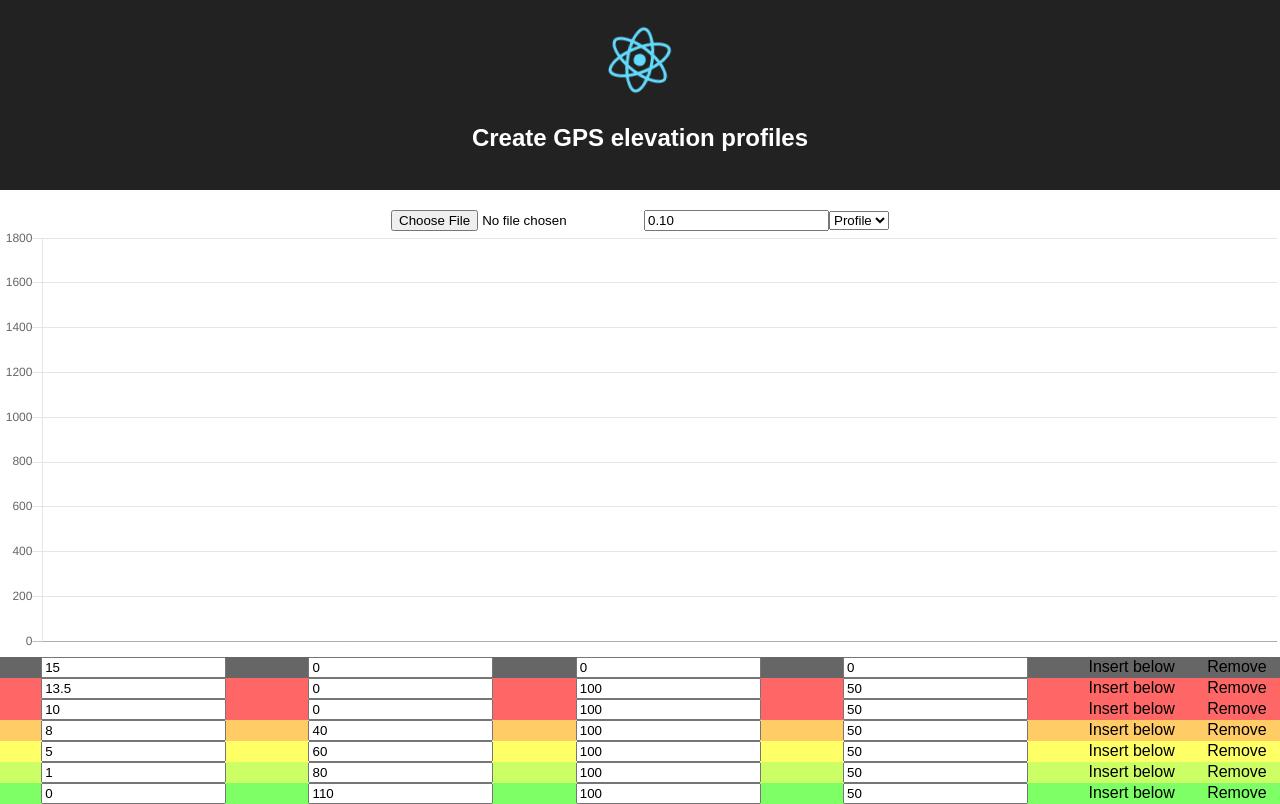
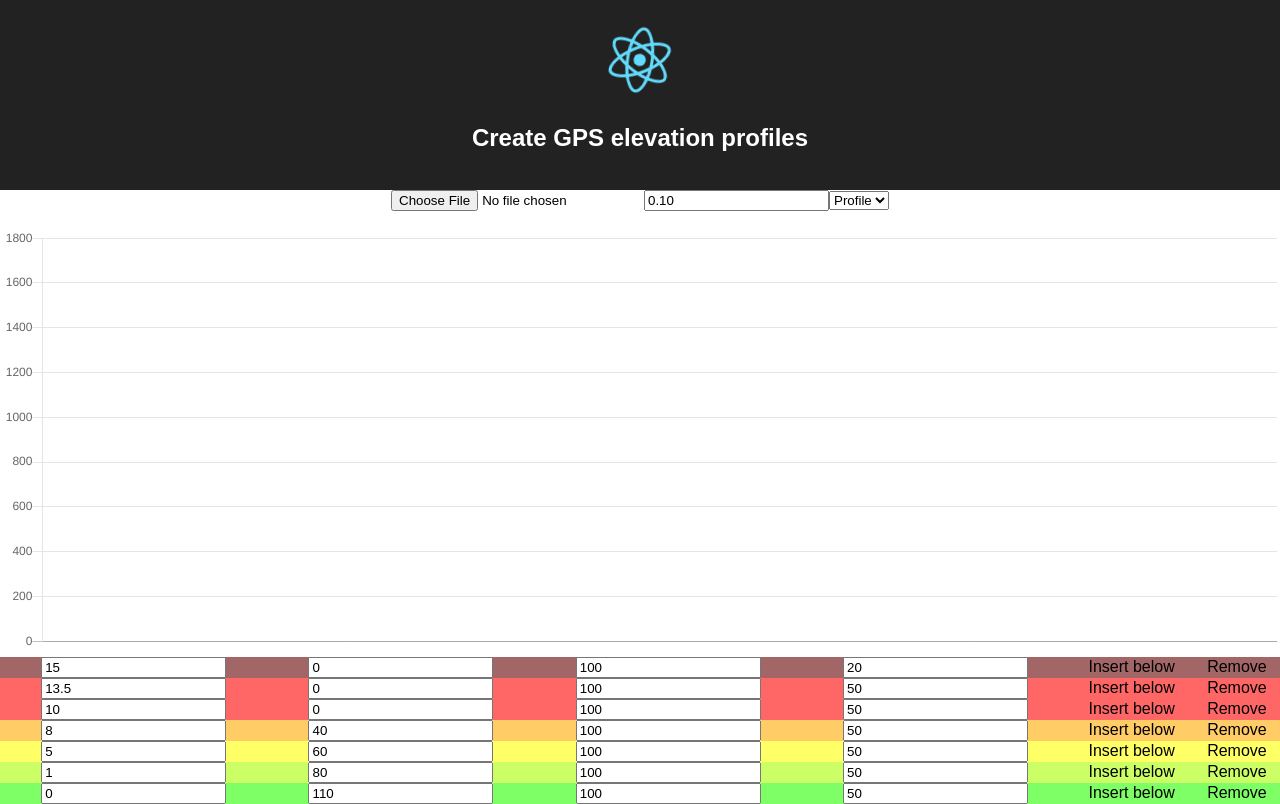
Before and after one commit to DaIgeb/gpx-profile, a React (Create React App) app: page / in a window 1280 px wide. Built offline with nearby package versions, Linux system fonts and the light colour scheme; the HTML template or start-up script is replaced by a standard one.

Commit message:
Show meta data

```diff
--- a/src/components/Chart/Chart.tsx
+++ b/src/components/Chart/Chart.tsx
@@ -1,5 +1,7 @@
 import * as React from 'react';
 import { Line } from 'react-chartjs-2';
+
+import * as ChartJs from 'chart.js';
 import { gpx } from 'togeojson';
 import { DOMParser } from 'xmldom';
 
@@ -19,10 +21,14 @@ type TState = {
   name: string;
   bounds: TBound[];
   width: number;
+  min: number;
+  max: number;
+  climbing: number;
+  descending: number;
 };
 const defaultThreshold = 0.1;
 const defaultBounds: TBound[] = [
-  { bound: 15, hue: 0, saturation: 0, lightness: 0 },
+  { bound: 15, hue: 0, saturation: 100, lightness: 20 },
   { bound: 13.5, hue: 0, saturation: 100, lightness: 50 },
   { bound: 10, hue: 0, saturation: 100, lightness: 50 },
   { bound: 8, hue: 40, saturation: 100, lightness: 50 },
@@ -31,14 +37,29 @@ const defaultBounds: TBound[] = [
   { bound: 0, hue: 110, saturation: 100, lightness: 50 }
 ];
 
+type TLineChart = Line & {
+  chart_instance: ChartJs & { toBase64Image: () => string } | null;
+};
+
 export class Chart extends React.Component<TProps, TState> {
   private fileInput: HTMLInputElement | null;
   private thresholdInput: HTMLInputElement | null;
+  private chartInstance: TLineChart | null;
 
   constructor(props: TProps) {
     super(props);
 
-    this.state = { coords: [], contentType: 'profile', bounds: defaultBounds, width: window.innerWidth, name: '' };
+    this.state = {
+      coords: [],
+      contentType: 'profile',
+      bounds: defaultBounds,
+      width: window.innerWidth,
+      name: '',
+      min: 0,
+      max: 0,
+      climbing: 0,
+      descending: 0
+    };
     this.updateWindowDimensions = this.updateWindowDimensions.bind(this);
   }
 
@@ -56,11 +77,11 @@ export class Chart extends React.Component<TProps, TState> {
   }
 
   render() {
-    const { contentType, name } = this.state;
+    const { contentType, name, min, max, descending, climbing, coords } = this.state;
 
     return (
       <div>
-        <h2>{name}</h2>
+        <div>
           <input type="file" ref={(ele) => this.fileInput = ele} onChange={this.loadFile} />
           <input
             type="number"
@@ -74,6 +95,34 @@ export class Chart extends React.Component<TProps, TState> {
             <option value="profile">Profile</option>
             <option value="table">Table</option>
           </select>
+        </div>
+        <h2>{name}</h2>
+        {coords.length > 0 && <div>
+          <table>
+            <tbody>
+              <tr>
+                <td>Min</td>
+                <td>{min}</td>
+              </tr>
+              <tr>
+                <td>Max</td>
+                <td>{max}</td>
+              </tr>
+              <tr>
+                <td>Climbing</td>
+                <td>{climbing}</td>
+              </tr>
+              <tr>
+                <td>Descending</td>
+                <td>{descending}</td>
+              </tr>
+              <tr>
+                <td>Distance</td>
+                <td>{coords[coords.length - 1].totalDistance}</td>
+              </tr>
+            </tbody>
+          </table>
+        </div>}
         {contentType === 'table' && this.renderTable()}
         {this.renderProfile()}
       </div>
@@ -91,7 +140,12 @@ export class Chart extends React.Component<TProps, TState> {
         if (canvas) {
           const ctx = canvas.getContext('2d');
           if (ctx) {
-            const fill = ctx.createLinearGradient(35, 0, width - 30, 0);
+            const chartArea = this.chartInstance && this.chartInstance.chart_instance ?
+              this.chartInstance.chart_instance.chartArea :
+              { left: 36, right: width - 5 };
+
+            // width - 5
+            const fill = ctx.createLinearGradient(chartArea.left, 0, chartArea.right, 0);
             coords.forEach((coordinate, idx) => {
               if (coordinate.slope !== undefined) {
                 const colorStopPosition = coordinate.totalDistance / courseDistance;
@@ -130,6 +184,7 @@ export class Chart extends React.Component<TProps, TState> {
           height={height}
           width={width}
           data={chartData}
+          ref={ref => this.chartInstance = ref as TLineChart}
           options={{
             legend: {
               display: false
@@ -145,6 +200,19 @@ export class Chart extends React.Component<TProps, TState> {
           }}
         />
         <Gradient bounds={bounds} onChange={(bds) => this.setState({ bounds: bds })} />
+        {
+          this.chartInstance && this.chartInstance.chart_instance &&
+          <button
+            onClick={() => {
+              if (this.chartInstance && this.chartInstance.chart_instance) {
+                const fileUrl = this.chartInstance.chart_instance.toBase64Image();
+                window.open(fileUrl);
+              }
+            }}
+          >
+            Download Image
+          </button>
+        }
       </div>
     );
   }
@@ -209,8 +277,30 @@ export class Chart extends React.Component<TProps, TState> {
         const gpxFile = new DOMParser().parseFromString(result);
         const geoJson: TGeoJson = gpx(gpxFile);
 
+        const geometry = geoJson.features[0].geometry.coordinates;
+
+        const { min, max, climbing, descending } = geometry.reduce(
+          (prev, cur) => {
+            const altitude = cur[2];
+            return ({
+              min: Math.min(altitude, prev.min),
+              max: Math.max(altitude, prev.max),
+              climbing: prev.climbing + (altitude > prev.altitude ? altitude - prev.altitude : 0),
+              descending: prev.descending + (altitude < prev.altitude ? prev.altitude - altitude : 0),
+              altitude: altitude
+            });
+          },
+          {
+            min: Infinity,
+            max: 0,
+            climbing: 0,
+            descending: 0,
+            altitude: geometry[0][2]
+          }
+        );
+
         const coords = smoothenCoordinates(geoJson, isNaN(threshold) ? 0.5 : threshold);
-        this.setState({ coords, name: geoJson.features[0].properties.name });
+        this.setState({ coords, name: geoJson.features[0].properties.name, min, max, climbing, descending });
       };
 
       const file = this.fileInput.files[0];
--- a/src/components/Chart/smooth.ts
+++ b/src/components/Chart/smooth.ts
@@ -60,7 +60,7 @@ const mapLineString = (geometry: TLineString, distanceThreshold: number): TTotal
       distance: point.distance,
       altitude: point.altitude,
       slope: point.distance !== 0 ?
-        (point.elevation !== undefined ? Math.abs(point.elevation / point.distance / 10) : undefined)
+        (point.elevation !== undefined ? point.elevation / point.distance / 10 : undefined)
         : 0
     })));
   }
@@ -84,7 +84,7 @@ const mapLineString = (geometry: TLineString, distanceThreshold: number): TTotal
       previousPoint = {
         distance: distanceThreshold,
         altitude: currentPoint.altitude,
-        slope: Math.abs(climbing / distanceThreshold / 10)
+        slope: climbing / distanceThreshold / 10
       };
 
       smoothenedPoints.push(previousPoint);
@@ -111,7 +111,7 @@ const mapLineString = (geometry: TLineString, distanceThreshold: number): TTotal
     previousPoint = {
       distance: distanceThreshold,
       altitude: pointsWithDistance[pointsWithDistance.length - 1].altitude,
-      slope: Math.abs(climbing / distance / 10)
+      slope: climbing / distance / 10
     };
 
     smoothenedPoints.push(previousPoint);
@@ -123,7 +123,7 @@ const mapLineString = (geometry: TLineString, distanceThreshold: number): TTotal
 export const inflate = (distance: number, climbing: number, baseAltitude: number | undefined, threshold: number)
   : TPoint[] => {
   const gradient = climbing / distance;
-  const slope = Math.abs(gradient / 10);
+  const slope = gradient / 10;
   const result: TPoint[] = [];
   do {
     result.push({
```
Also changed, not shown: 2 other files (tests, documents, lock files or other folders). Lines whose indentation alone changed are shown as unchanged.
